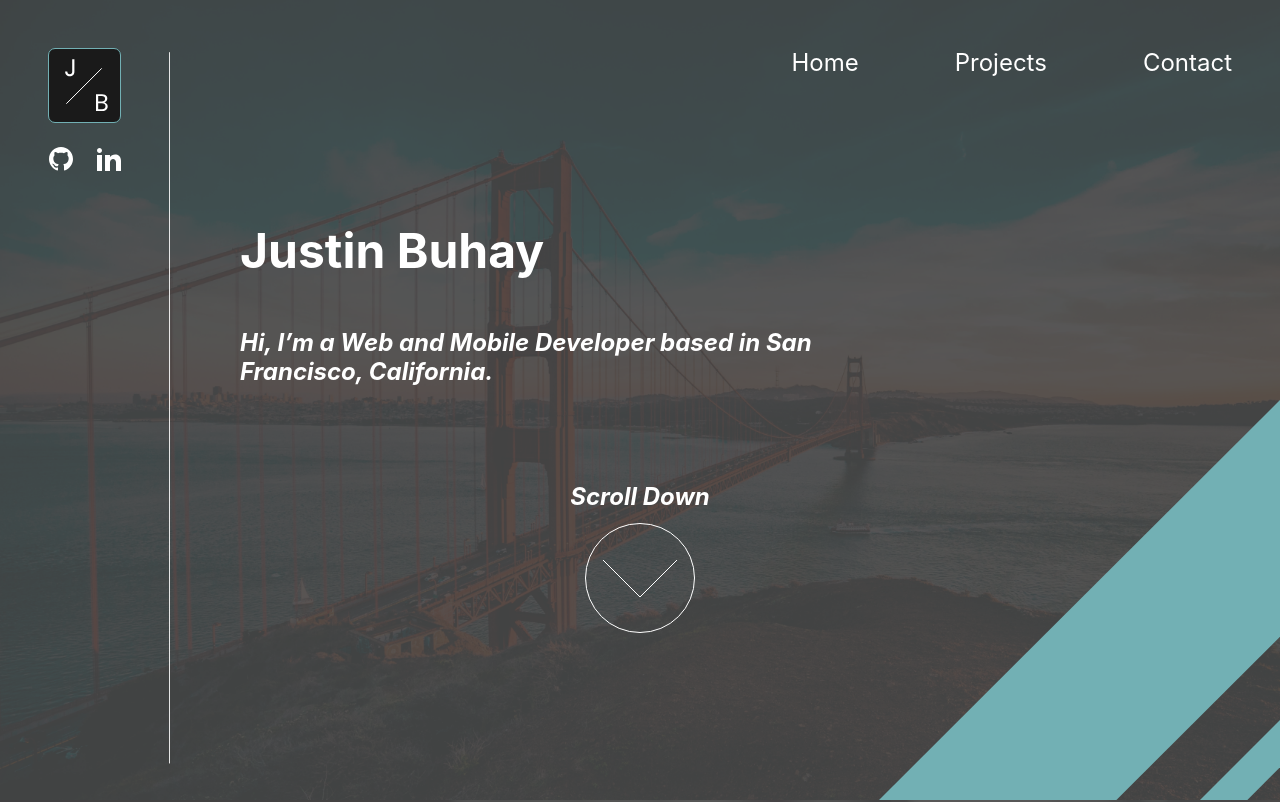
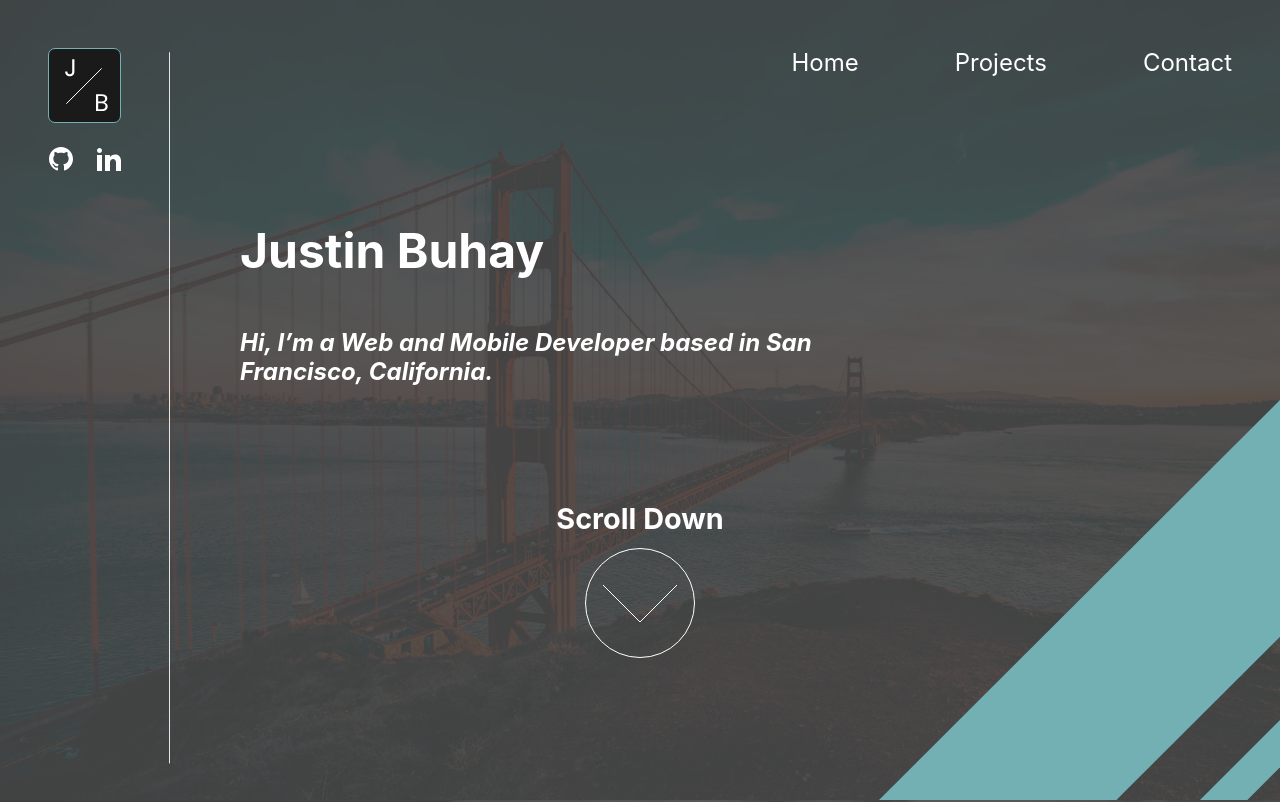
Before and after one commit to JBuhay34/jbuhay34.github.io, a React (Create React App) app: page / in a window 1280 px wide. Shown: the top 802 px of the page. Built offline with nearby package versions, Linux system fonts and the light colour scheme.

Commit message:
resize scroll down

```diff
--- a/src/components/Projects.css
+++ b/src/components/Projects.css
@@ -34,8 +34,7 @@ h2 {
 
 h3 {
   align-self: center;
-  font-size: 1em;
-  font-style: italic;
+  font-size: 1.2em;
   margin-top: 4em;
 }
 
@@ -99,6 +98,9 @@ h3 {
     margin-right: 5vh;
     width: auto;
   }
+  h3{
+    font-size: 1em;
+  }
 
   .MemoryLogo {
     margin-left: 1vh;
```
